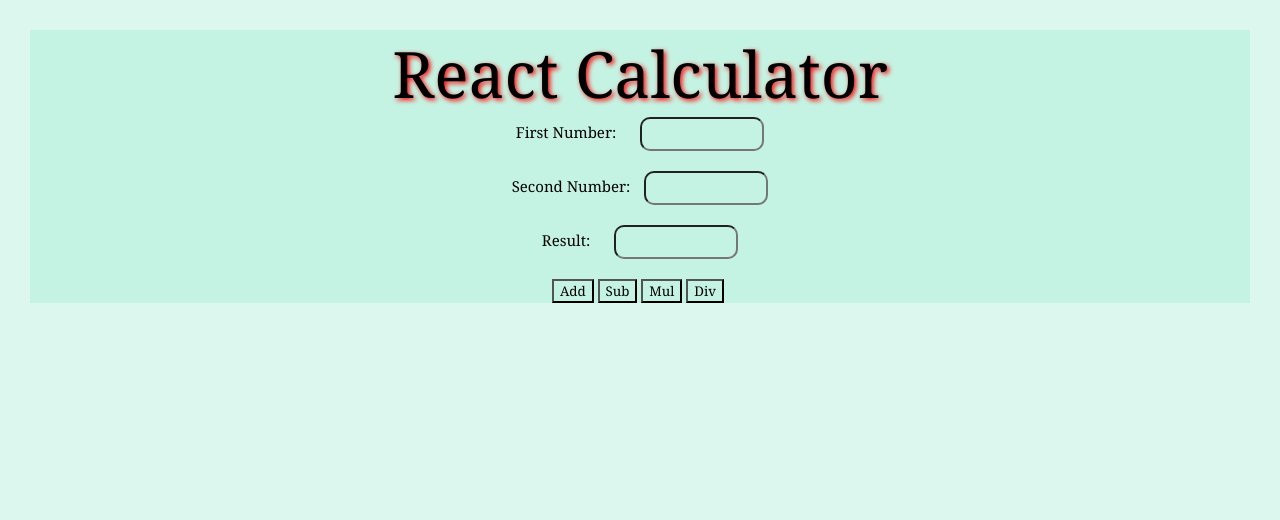
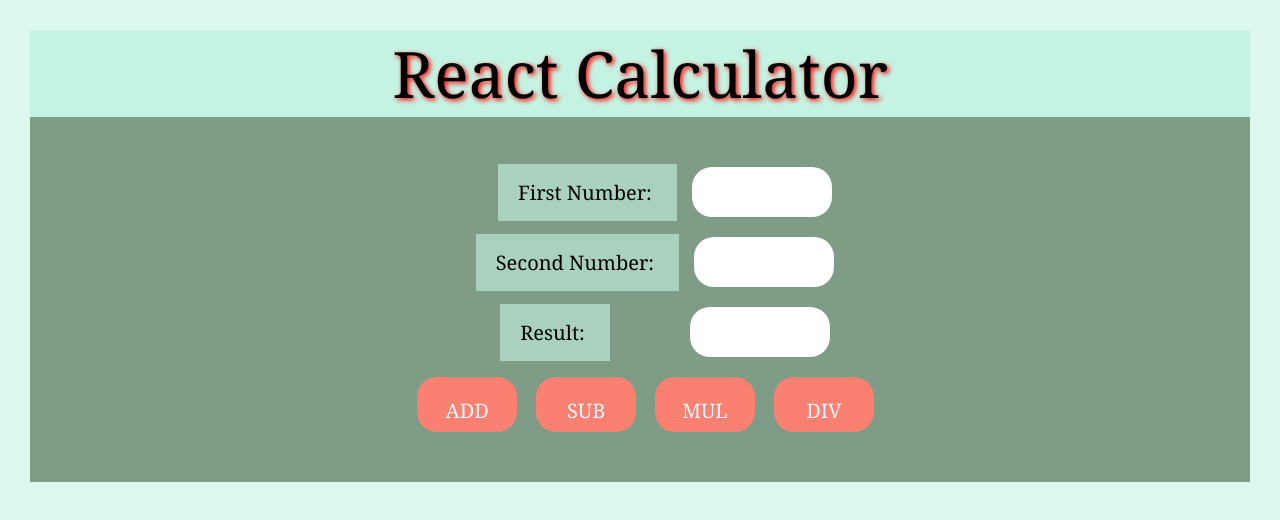
Before and after one commit to sselvapriyaa/react, a React (Create React App) app: page / in a window 1280 px wide. Shown: the top 520 px of the page. Built offline with nearby package versions, Linux system fonts and the light colour scheme.

Commit message:
added style for calculator component

```diff
--- a/src/component/Calculator.js
+++ b/src/component/Calculator.js
@@ -49,24 +49,23 @@ class Calculator extends React.Component{
             <div>
                 <h1>React Calculator </h1>
                <form>
-                <div>
-                <label>First Number: </label>
+                <div id = "container">
+                <label id = "number1">First Number: </label>
                 <input type ="number" id = "firstNumber" value ={this.state.firstNumber} onChange ={this.handlefirstNumber}/>
                <br></br>
                <br></br>
-                <label>Second Number: </label>
+                <label id = "number2">Second Number: </label>
                 <input type ="number" id = "secondNumber" value ={this.state.secondNumber} onChange ={this.handlesecondNumber}/>
                 <br></br>
                 <br></br>
-                <label>Result: </label>
-
+                <label id = "display">Result: </label>
                <input type ="number" id = "result" value = {this.state.result} onChange ={this.handleresult}/>
                 <br></br>
                 <br></br>
-                <button type = "submit" onClick={this.add}>Add</button>&nbsp;
-                <button type = "submit" onClick={this.sub}>Sub</button>&nbsp;
-                <button type = "submit" onClick={this.mul}>Mul</button>&nbsp;
-                <button type = "submit" onClick={this.div}>Div</button>&nbsp;
+                <button type = "submit" id = "add" onClick={this.add}>Add</button>&nbsp;
+                <button type = "submit" id = "sub" onClick={this.sub}>Sub</button>&nbsp;
+                <button type = "submit" id = "mul" onClick={this.mul}>Mul</button>&nbsp;
+                <button type = "submit" id = "div" onClick={this.div}>Div</button>&nbsp;
                 </div>
                 </form>
 
--- a/src/component/calcstyle.css
+++ b/src/component/calcstyle.css
@@ -1,5 +1,5 @@
 body{
-    margin:30px;
+    margin: 30px;
     text-align: center;
     font-size: 15px;
 }
@@ -9,33 +9,127 @@ body{
     font-family: Georgia, 'Times New Roman', Times, serif;
     font-weight: 500;
   }
+#number1{
+    font-size: 20px;
+    margin-left: 50px;
+    padding: 1em;
+    padding-top: 15px;
+    padding-bottom: 15px;
+  }
+#number2{
+    font-size: 20px;
+    margin-left: 30px;
+    padding: 1em;
+    padding-top: 15px;
+    padding-bottom: 15px;
+  }
+#display{
+    font-size: 20px;
+    margin-left: 50px;
+    padding: 1em;
+    padding-top: 15px;
+    padding-bottom: 15px;
+  }
 input {
-    font-size: 10px;
+    font-size: 20px;
     padding: 1em;
+    text-align: left;
     }
-
+#container{
+    background-color: rgba(114, 141, 118, 0.842);
+    padding-top: 50px;
+    padding-bottom: 50px;
+}
 h1{
     text-shadow: 2px 2px 5px red;
     font-size: 5vw;
 }
 #result{
-    margin-left: 20px;
+    background-color: white;
+    border: 1px;
+    color: #000000;
+    text-align: left;
+    margin-left: 80px;
     padding: 1em;
     width: 100px;
     height: 10px;
     border-radius: 1em;
 }
 #firstNumber{
-    margin-left: 20px;
+    background-color: white;
+    border: 1px;
+    color: #000000;
+    text-align: left;
+    margin-left: 15px;
     padding: 1em;
     width: 100px;
     height: 10px;
     border-radius: 1em;
 }
 #secondNumber{
-    margin-left: 10px;
+    background-color: white;
+    border: 1px;
+    color: #000000;
+    text-align: left;
+    margin-left: 15px;
     padding: 1em;
     width: 100px;
     height: 10px;
     border-radius: 1em;
 }
+#add{
+    text-transform: uppercase;
+    font-size: 20px;
+    border: 1px;
+    text-align: center;
+    margin-left: 15px;
+    padding: 1em;
+    width: 100px;
+    height: 10px;
+    border-radius: 1em;
+    background-color:salmon;
+    color: aliceblue;
+    padding-bottom: 35px;
+}
+#sub{
+    text-transform: uppercase;
+    font-size: 20px;
+    border: 1px;
+    text-align: center;
+    margin-left: 15px;
+    padding: 1em;
+    width: 100px;
+    height: 10px;
+    border-radius: 1em;
+    background-color:salmon;
+    color: aliceblue;
+    padding-bottom: 35px;
+}
+#mul{
+    text-transform: uppercase;
+    font-size: 20px;
+    border: 1px;
+    text-align: center;
+    margin-left: 15px;
+    padding: 1em;
+    width: 100px;
+    height: 10px;
+    border-radius: 1em;
+    background-color:salmon;
+    color: aliceblue;
+    padding-bottom: 35px;
+}
+#div{
+    text-transform: uppercase;
+    font-size: 20px;
+    border: 1px;
+    text-align: center;
+    margin-left: 15px;
+    padding: 1em;
+    width: 100px;
+    height: 10px;
+    border-radius: 1em;
+    background-color:salmon;
+    color: aliceblue;
+    padding-bottom: 35px;
+}
```
Also changed, not shown: 11 other files (tests, documents, lock files or other folders).
